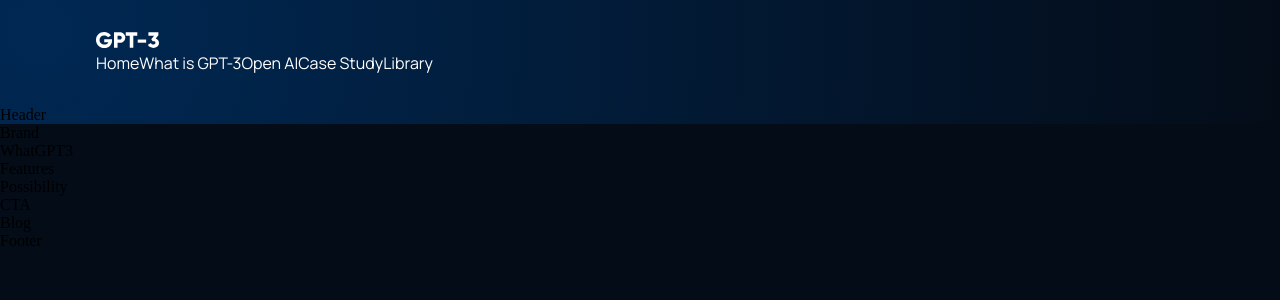
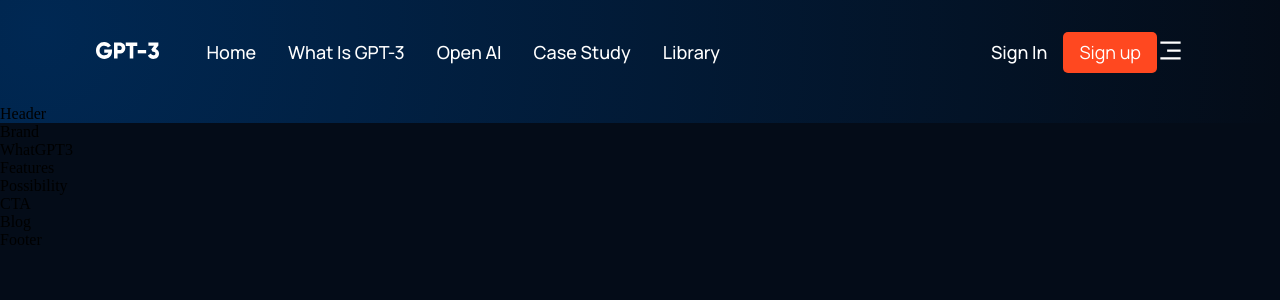
Before and after one commit to tpauldike/chat_me, a React (Create React App) app: page / in a window 1280 px wide. Shown: the top 300 px of the page. Built offline with nearby package versions, Linux system fonts and the light colour scheme.

Commit message:
implemented navbar links

```diff
--- a/src/components/navbar/Navbar.jsx
+++ b/src/components/navbar/Navbar.jsx
@@ -1,10 +1,11 @@
-import React from "react";
+import React, { useState } from "react";
 import "./navbar.css";
-// import { RiMenu3Line, RiCloseLine } from "react-icons/ri";
+import { RiMenu3Line, RiCloseLine } from "react-icons/ri";
 import './navbar.css';
 import logo from '../../assets/logo.svg';
 
 const Navbar = () => {
+  const [toggleMenu, setToggleMenu] = useState(false);
   return (
     <div className="gpt3__navbar">
       <div className="gpt3__navbar-links">
@@ -19,6 +20,21 @@
           <p><a href="#blog">Library</a></p>
         </div>
       </div>
+      <div className="gpt3__navbar-sign">
+        <p>Sign in</p>
+        <button type="button">Sign up</button>
+      </div>
+      <div className="gpt3__navbar-menu">
+        {toggleMenu
+          ? <RiCloseLine color="#fff" size={27} onClick={() => setToggleMenu(false)} />
+          : <RiMenu3Line color="#fff" size={27} onClick={() => setToggleMenu(true)} />
+        }
+        {toggleMenu && (
+          <div className="gpt3__navbar-menu_container scale-up-center">\
+          <div className="gpt3__navbar-menu_container-links"></div>
+          </div>
+          )}
+      </div>
     </div>
   );
 };
--- a/src/components/navbar/navbar.css
+++ b/src/components/navbar/navbar.css
@@ -6,7 +6,7 @@
     padding: 2rem 6rem;
 }
 
-.gpt3__navbar {
+.gpt3__navbar-links {
     flex: 1;
     display: flex;
     justify-content: flex-start;
@@ -36,6 +36,27 @@
 .gpt3__navbar-links_container p,
 .gpt3__navbar-sign p,
 .gpt3__navbar-menu_container p{
-    color: #fff;
+    color: #ffffff;
     font-family: var(--font-family);
+    font-weight: 500;
+    font-size: 18px;
+    line-height: 25px;
+    text-transform: capitalize;
+
+    margin: 0 1rem;
+    cursor: pointer;
 }
+
+.gpt3__navbar-sign button {
+    padding: 0.5rem 1rem;
+    background: #FF4820;;
+    color: #FFFFFF;
+    font-family: var(--font-family);
+    font-weight: 500px;
+    font-size: 18px;
+    line-height: 25px;
+    border-radius: 5px;
+    border: 0;
+    outline: none;
+    cursor: pointer;
+}
```
